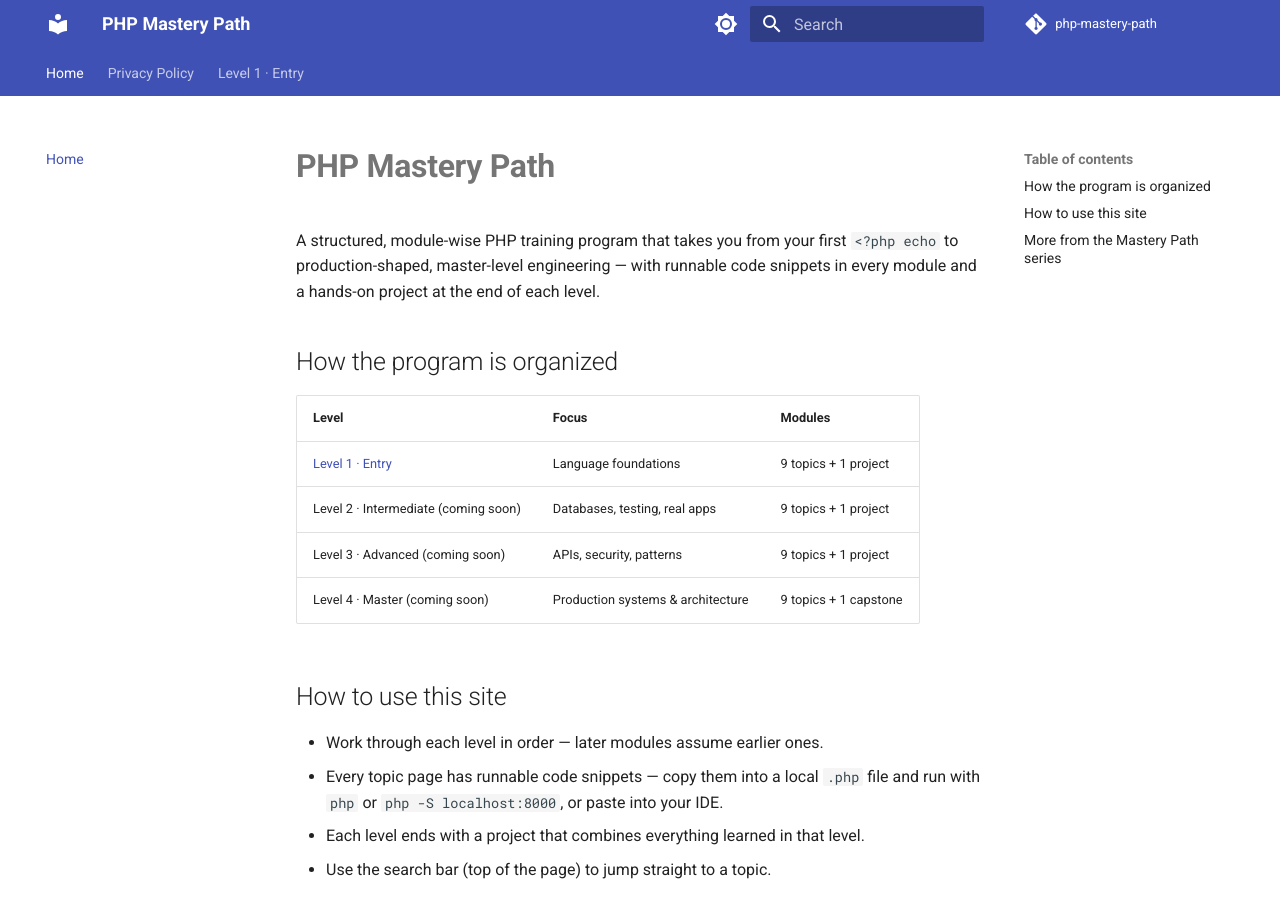
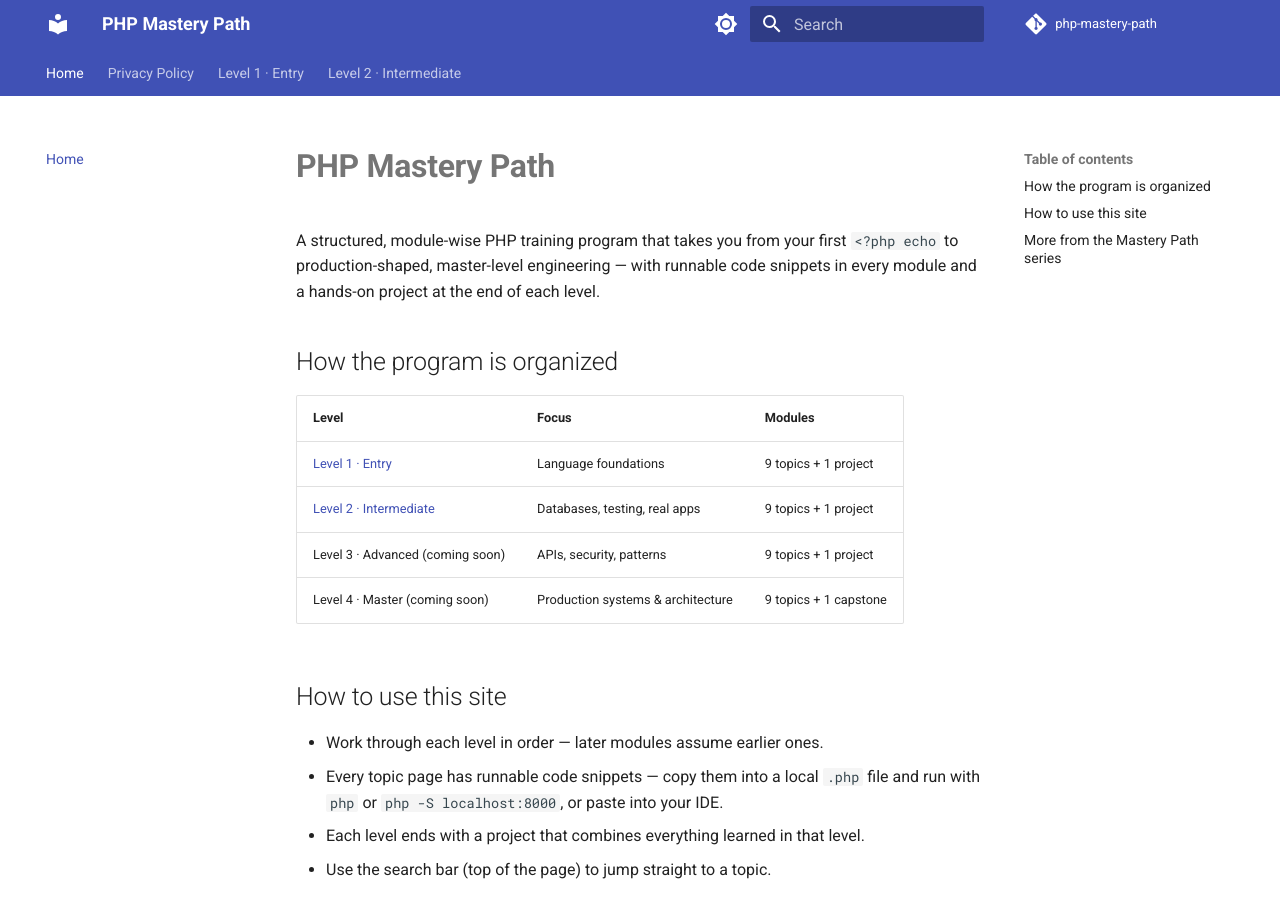
Before and after one commit to SIGILIPELLI/php-mastery-path, an MkDocs documentation site: the page built from docs/index.md, in a window 1280 px wide and 900 px high. Built offline with MkDocs 1.6.1 and Material for MkDocs 9.7.7, drawn with Linux system fonts in a browser that asks for light colours; comment, search, counter and statistics services are not loaded; part of the change alters nothing that is shown.

Commit message:
Restore finished level(s) to nav/sitemap/homepage
Real content is now written for this level; lifting the interim
AdSense thin-content exclusion put in place while it was still stubs.

Co-Authored-By: Claude Opus 5 <noreply@anthropic.com>

```diff
--- a/docs/index.md
+++ b/docs/index.md
@@ -14,7 +14,7 @@ code snippets in every module and a hands-on project at the end of each level.
 | Level | Focus | Modules |
 |-------|-------|---------|
 | [Level 1 · Entry](level-1/index.md) | Language foundations | 9 topics + 1 project |
-| Level 2 · Intermediate (coming soon) | Databases, testing, real apps | 9 topics + 1 project |
+| [Level 2 · Intermediate](level-2/index.md) | Databases, testing, real apps | 9 topics + 1 project |
 | Level 3 · Advanced (coming soon) | APIs, security, patterns | 9 topics + 1 project |
 | Level 4 · Master (coming soon) | Production systems & architecture | 9 topics + 1 capstone |
 
--- a/mkdocs.yml
+++ b/mkdocs.yml
@@ -62,8 +62,19 @@ nav:
       - "08 · Error Handling Basics": level-1/08-error-handling.md
       - "09 · Composer & Package Basics": level-1/09-composer-basics.md
       - "10 · Project — CLI To-Do App": level-1/10-project-todo-app.md
+  - "Level 2 · Intermediate":
+      - Overview: level-2/index.md
+      - "01 · OOP Deep Dive": level-2/01-oop-deep-dive.md
+      - "02 · Error Handling Advanced": level-2/02-error-handling-advanced.md
+      - "03 · Working with Databases (PDO)": level-2/03-databases-pdo.md
+      - "04 · Sessions & Forms": level-2/04-sessions-forms.md
+      - "05 · Testing with PHPUnit": level-2/05-phpunit-testing.md
+      - "06 · Working with JSON/APIs": level-2/06-json-apis.md
+      - "07 · Autoloading & PSR Standards": level-2/07-autoloading-psr.md
+      - "08 · File Uploads & Validation": level-2/08-file-uploads-validation.md
+      - "09 · Working with Dates": level-2/09-working-with-dates.md
+      - "10 · Project — CRUD Web App with SQLite": level-2/10-project-crud-app.md
 # --- auto-pruned stub levels (see AdSense low-value-content fix) ---
 exclude_docs: |
-  level-2/*.md
   level-3/*.md
   level-4/*.md
```
